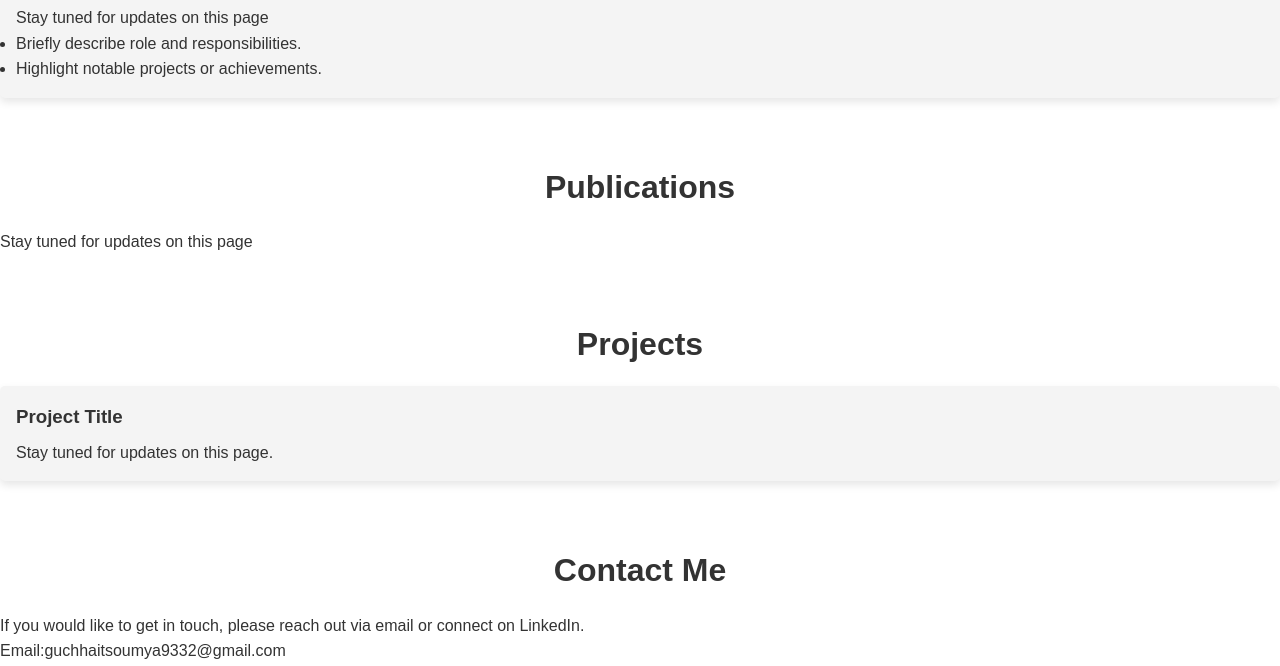
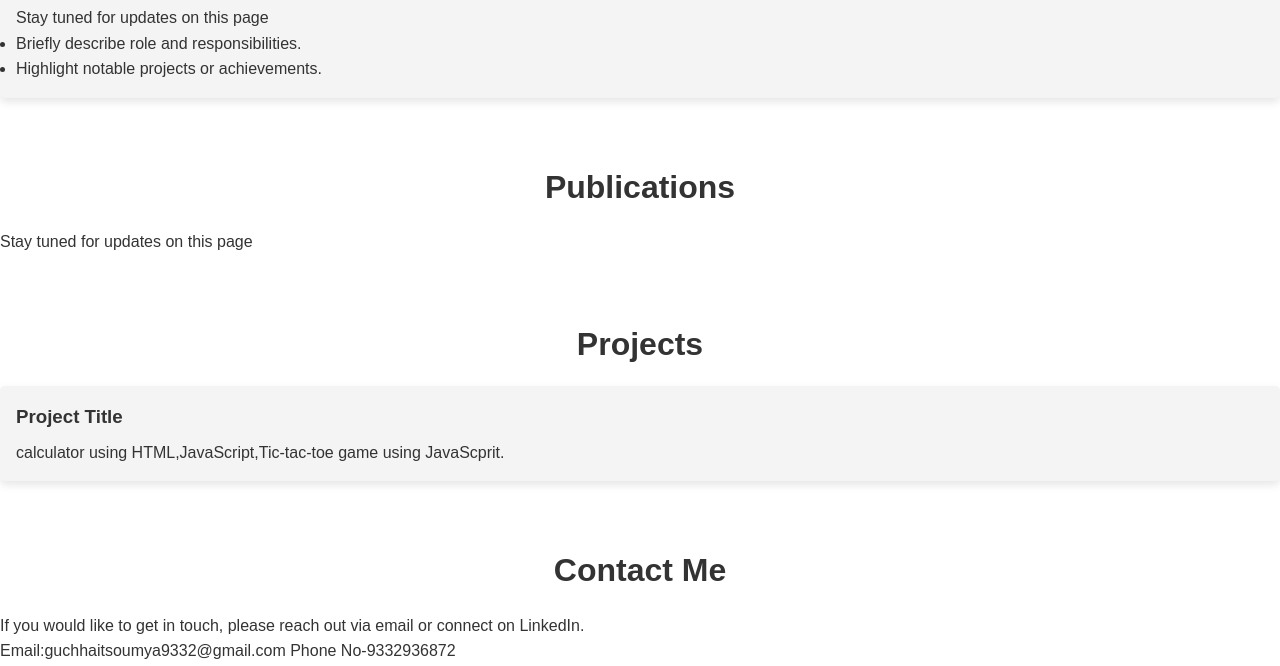
Before and after one commit to guchhaitsoumya9332/webdesign, a plain HTML site: page index.html in a window 1280 px wide. Shown: the part 1039-1705 px from the top of the page. Drawn offline with Linux system fonts and the light colour scheme.

Commit message:
Update index.html

```diff
--- a/index.html
+++ b/index.html
@@ -12,7 +12,7 @@
     <header>
         <div class="container">
             <h1>Soumyadeep Guchhait</h1>
-            <p>Stay tuned for updates on this page</p>
+            <p>Roll-88    Sec-c</p>
             <nav>
                 <ul>
                     <li><a href="#home">Home</a></li>
@@ -86,7 +86,9 @@
         <div class="project-grid">
             <div class="project">
                 <h3>Project Title</h3>
-                <p>Stay tuned for updates on this page.</p>
+                <p>calculator  using
+HTML,JavaScript,Tic-tac-toe game using
+JavaScprit.</p>
             </div>
             <!-- Add more projects as needed -->
         </div>
@@ -96,7 +98,7 @@
     <section id="contact" class="section contact-section">
         <h2>Contact Me</h2>
         <p>If you would like to get in touch, please reach out via email or connect on LinkedIn.</p>
-        <p>Email:guchhaitsoumya9332@gmail.com</p>
+        <p>Email:guchhaitsoumya9332@gmail.com  Phone No-9332936872</p>
         <p><a href="https://www.linkedin.com" target="_blank"><i class="fab fa-linkedin"></i> LinkedIn</a></p>
     </section>
 
```
